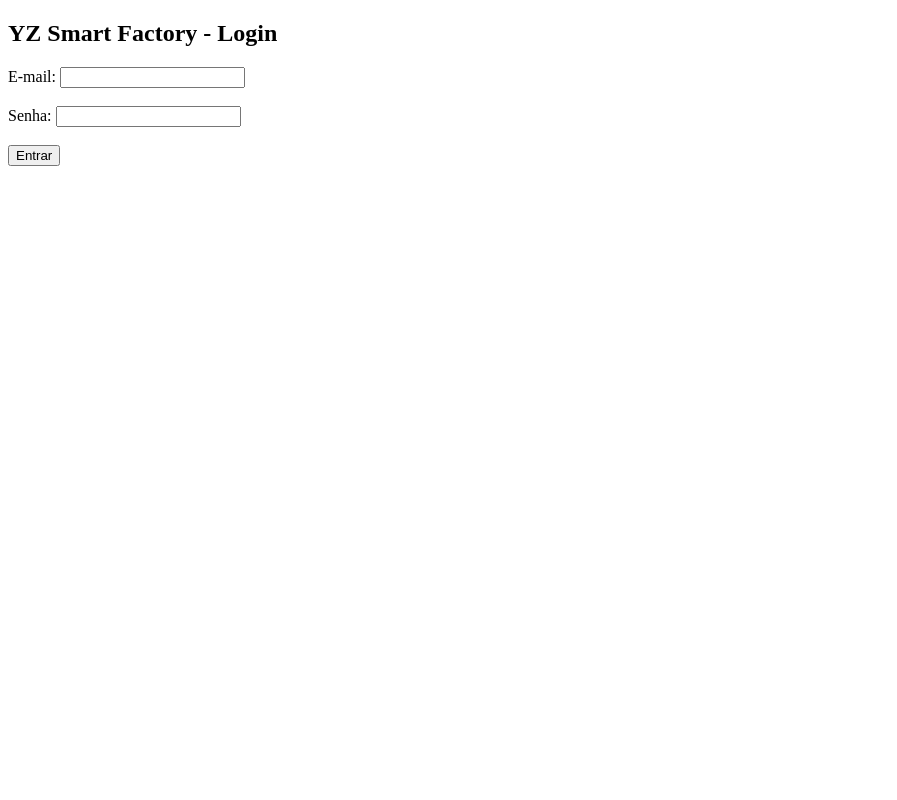
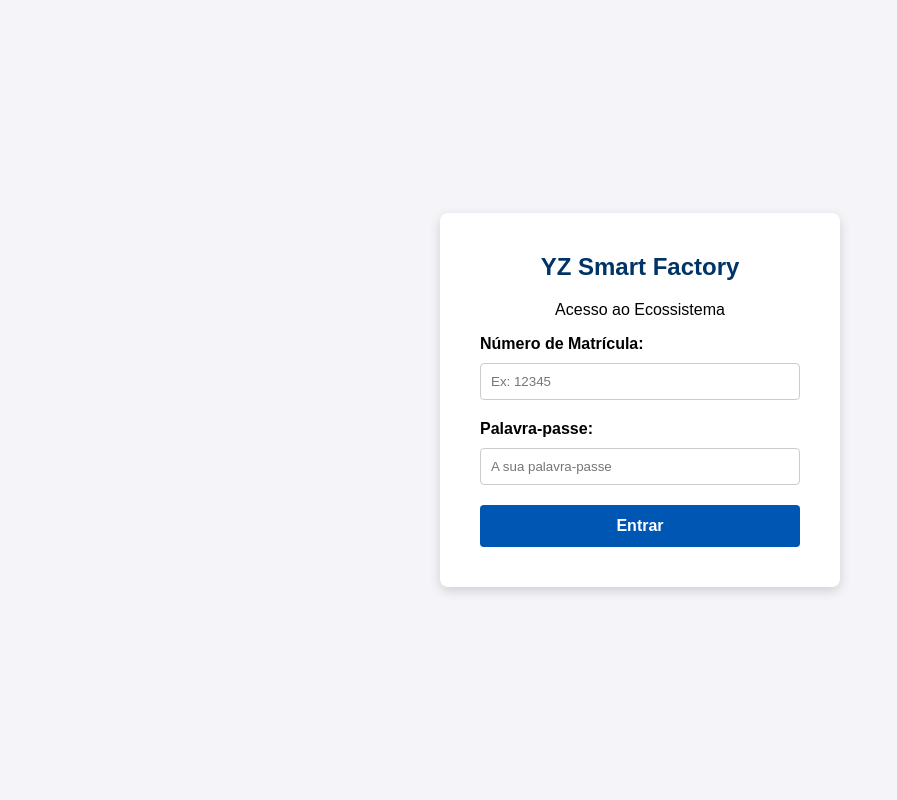
Before and after one commit to luizasilva08/metalurgica_yz, a Flask app: page / in a window 1280 px wide. Shown: the whole page, without its empty margins (0-897 px from the left). Run offline with Flask 3, Linux system fonts and the light colour scheme.

Commit message:
Revamp login.html with new design and structure
Updated the login page with a new layout and styles.

```diff
--- a/templates/login.html
+++ b/templates/login.html
@@ -1,19 +1,63 @@
 <!DOCTYPE html>
-<html lang="pt-br">
+<html lang="pt-PT">
 <head>
     <meta charset="UTF-8">
+    <meta name="viewport" content="width=device-width, initial-scale=1.0">
     <title>Login - YZ Smart Factory</title>
+    <style>
+        body {
+            font-family: Arial, sans-serif;
+            background-color: #f4f4f9;
+            display: flex;
+            justify-content: center;
+            align-items: center;
+            height: 100vh;
+            margin: 0;
+        }
+        .login-container {
+            background-color: #fff;
+            padding: 40px;
+            border-radius: 8px;
+            box-shadow: 0 4px 12px rgba(0,0,0,0.15);
+            width: 320px;
+            text-align: center;
+        }
+        h2 { margin-top: 0; color: #003366; }
+        input[type="text"], input[type="password"] {
+            width: 100%;
+            padding: 10px;
+            margin: 10px 0 20px 0;
+            border: 1px solid #ccc;
+            border-radius: 4px;
+            box-sizing: border-box;
+        }
+        button {
+            background-color: #0056b3;
+            color: white;
+            padding: 12px 15px;
+            border: none;
+            border-radius: 4px;
+            cursor: pointer;
+            width: 100%;
+            font-weight: bold;
+            font-size: 16px;
+        }
+        button:hover { background-color: #004494; }
+    </style>
 </head>
 <body>
-    <h2>YZ Smart Factory - Login</h2>
-    <form method="POST" action="/">
-        <label>E-mail:</label>
-        <input type="text" name="cadastro" required><br><br>
+    <div class="login-container">
+        <h2>YZ Smart Factory</h2>
+        <p>Acesso ao Ecossistema</p>
+        <form method="POST" action="/">
+            <label style="text-align: left; display: block; font-weight: bold;">Número de Matrícula:</label>
+            <input type="text" name="matricula" placeholder="Ex: 12345" required>
 
-        <label>Senha:</label>
-        <input type="password" name="senha" required><br><br>
+            <label style="text-align: left; display: block; font-weight: bold;">Palavra-passe:</label>
+            <input type="password" name="senha" placeholder="A sua palavra-passe" required>
 
-        <button type="submit">Entrar</button>
-    </form>
+            <button type="submit">Entrar</button>
+        </form>
+    </div>
 </body>
 </html>
```
